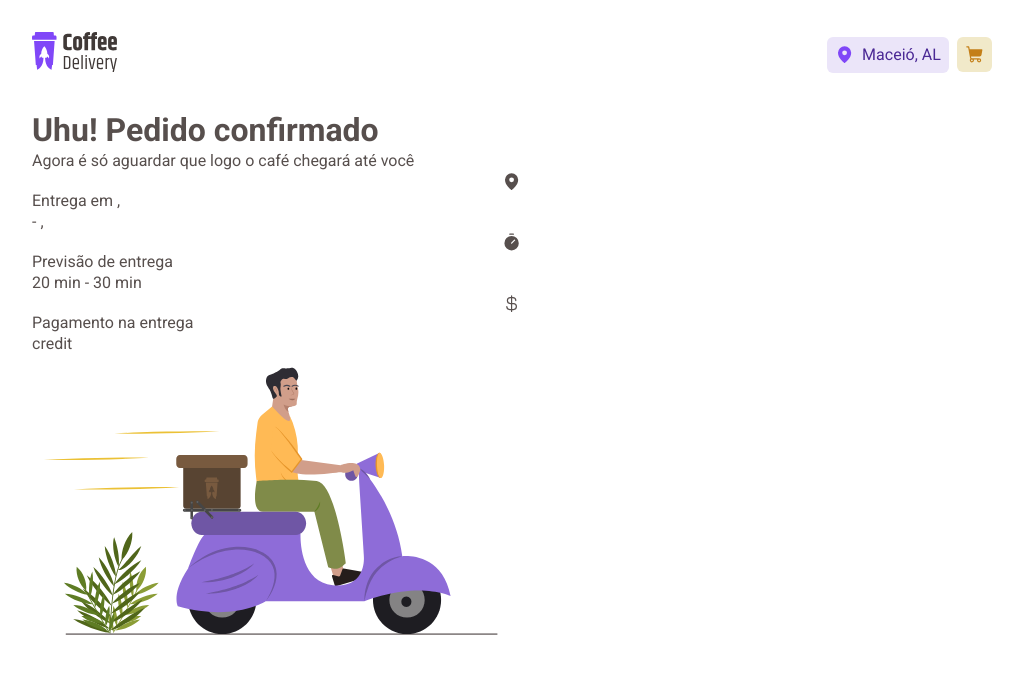
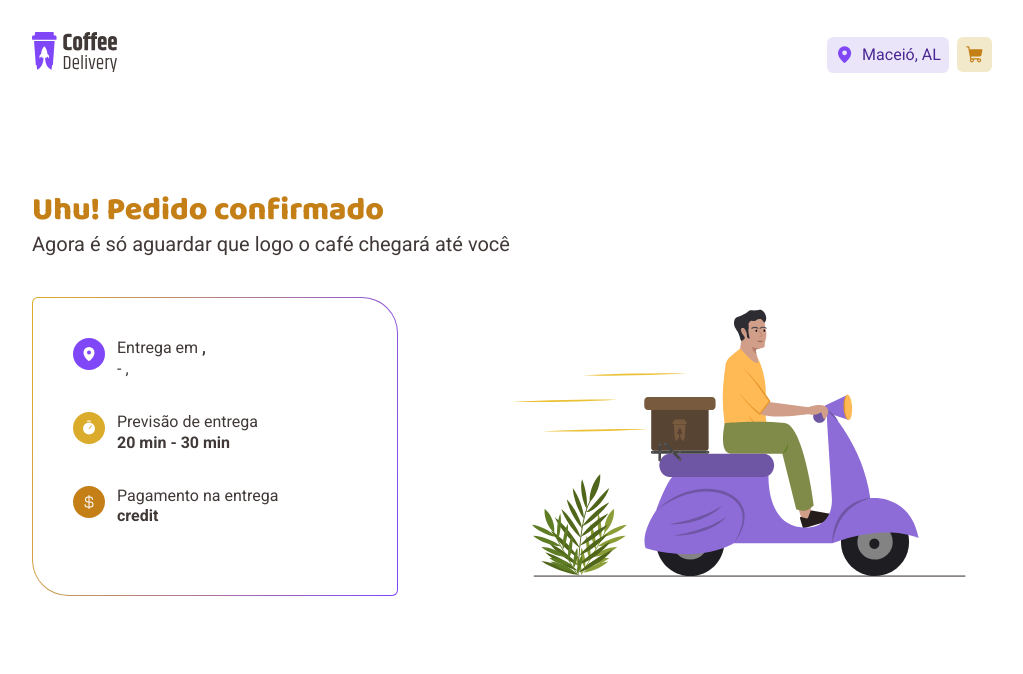
Before and after one commit to joaopedroaat/coffee-delivery, a React (Vite) app: page /success in a window 1280 px wide. Shown: the top 674 px of the page, without its empty margins (128-1151 px from the left). Built offline with nearby package versions, Linux system fonts and the light colour scheme.

Commit message:
Success page almost done

```diff
--- a/src/pages/Success/index.tsx
+++ b/src/pages/Success/index.tsx
@@ -3,6 +3,7 @@ import {
   DeliveryInfoBox,
   DeliveryInfoContainer,
   SuccessContainer,
+  ListIcon,
 } from './styles'
 import { CheckoutContext } from '../../contexts/CheckoutContext'
 import { CurrencyDollar, MapPin, Timer } from '@phosphor-icons/react'
@@ -12,34 +13,49 @@ export function Success() {
 
   return (
     <SuccessContainer>
+      <div>
         <h1>Uhu! Pedido confirmado</h1>
         <p>Agora é só aguardar que logo o café chegará até você</p>
+      </div>
       <DeliveryInfoContainer>
         <DeliveryInfoBox>
           <li>
-            <i>
+            <ListIcon fillColor="purple">
               <MapPin weight="fill" />
-            </i>
+            </ListIcon>
+            <div>
               <p>
-              Entrega em {address.street}, {address.number}
+                Entrega em{' '}
+                <span>
+                  {address.street}, {address.number}
+                </span>
               </p>
               <p>
                 {address.district} - {address.city}, {address.state}
               </p>
+            </div>
           </li>
           <li>
-            <i>
+            <ListIcon fillColor="yellow">
               <Timer weight="fill" />
-            </i>
+            </ListIcon>
+            <div>
               <p>Previsão de entrega</p>
-            <p>20 min - 30 min </p>
+              <p>
+                <span>20 min - 30 min</span>
+              </p>
+            </div>
           </li>
           <li>
-            <i>
+            <ListIcon fillColor="yellow-dark">
               <CurrencyDollar />
-            </i>
+            </ListIcon>
+            <div>
               <p>Pagamento na entrega</p>
-            <p>{paymentType}</p>
+              <p>
+                <span>{paymentType}</span>
+              </p>
+            </div>
           </li>
         </DeliveryInfoBox>
         <div>
--- a/src/pages/Success/styles.ts
+++ b/src/pages/Success/styles.ts
@@ -1,7 +1,70 @@
 import styled from 'styled-components'
 
-export const SuccessContainer = styled.main``
+export const SuccessContainer = styled.main`
+  margin-top: 5rem;
 
-export const DeliveryInfoContainer = styled.div``
+  display: flex;
+  flex-direction: column;
+  gap: 2.5rem;
 
-export const DeliveryInfoBox = styled.ul``
+  h1 {
+    font-family: 'Baloo 2', cursive;
+    color: ${(props) => props.theme['yellow-dark']};
+    font-size: 2rem;
+    font-weight: 800;
+  }
+
+  p {
+    font-family: 'Roboto';
+    font-weight: 400;
+    font-size: 1.25rem;
+    color: ${(props) => props.theme['base-subtitle']};
+  }
+`
+
+export const DeliveryInfoContainer = styled.div`
+  width: 100%;
+  display: flex;
+  justify-content: center;
+  gap: 6.375rem;
+`
+
+export const DeliveryInfoBox = styled.ul`
+  display: flex;
+  flex-direction: column;
+  gap: 2rem;
+
+  width: 32.875rem;
+
+  background: linear-gradient(white, white) padding-box,
+    linear-gradient(102.89deg, #dbac2c 2.61%, #8047f8 98.76%) border-box;
+  border-radius: 6px 36px;
+  border: 1px solid transparent;
+  padding: 2.5rem;
+
+  li {
+    display: flex;
+    gap: 0.75rem;
+
+    span {
+      font-weight: 700;
+    }
+
+    p {
+      font-size: 1rem;
+    }
+  }
+`
+
+interface ListIconProps {
+  fillColor: 'purple' | 'yellow' | 'yellow-dark'
+}
+
+export const ListIcon = styled.div<ListIconProps>`
+  width: 2rem;
+  height: 2rem;
+  background: ${(props) => props.theme[props.fillColor]};
+  border-radius: 50%;
+  padding: 0.5rem;
+  color: ${(props) => props.theme.white};
+`
```
Lines whose indentation alone changed are shown as unchanged.
